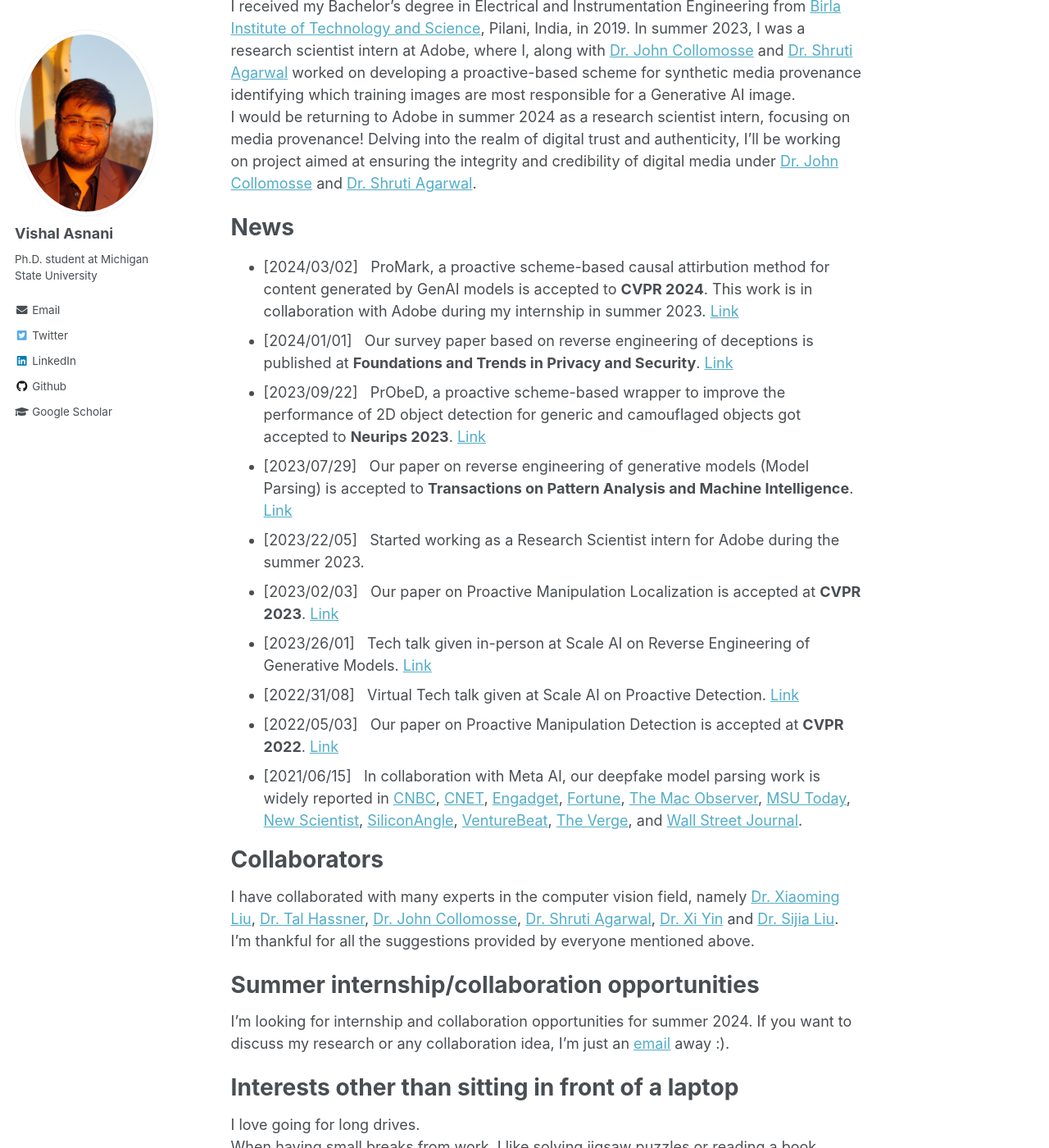
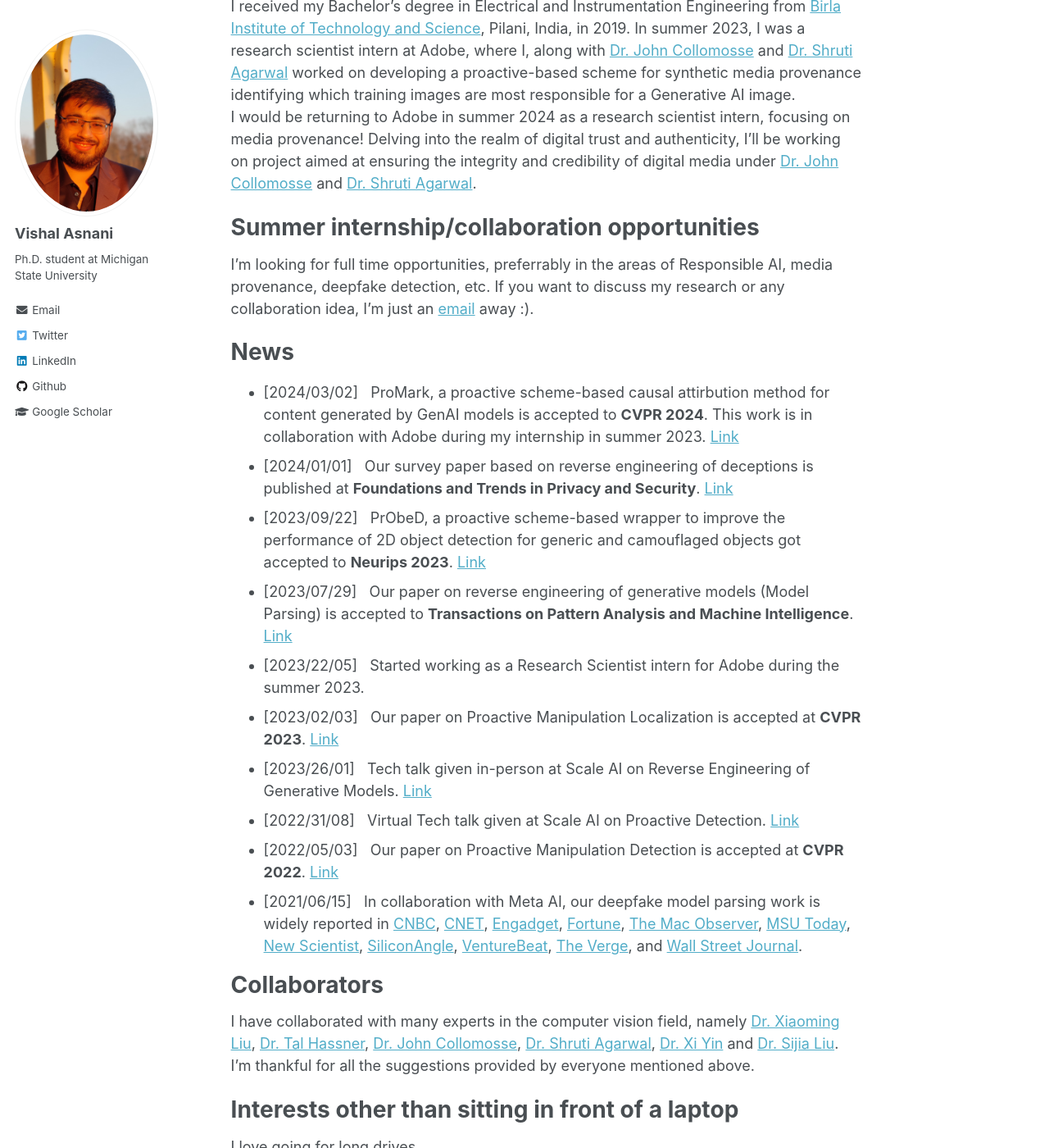
Before and after one commit to vishal3477/vishal3477.github.io, a Jekyll site: the page built from _pages/about.md, in a window 1280 px wide and 1400 px high, scrolled down 452 px. Shown: the whole window at 82% size. Built offline with Jekyll 4.4.1, drawn with Linux system fonts in a browser that asks for light colours.

Commit message:
Update about.md

```diff
--- a/_pages/about.md
+++ b/_pages/about.md
@@ -15,6 +15,10 @@ About me
 I am a fourh-year Ph.D. student in the [Computer science and engineering department](http://www.cse.msu.edu/) at [Michigan State University](https://www.msu.edu/). My research interests lie in the field of Computer Vision, with particular interests in content authenticity, manipulation detection/localization, model parsing, generative modeling, and image generation. I also have some experience with object detection in the wild. All these approaches are based on a proactive scheme which involves adding a signal to the training images, followed by performing various downstream tasks. I'm working under the guidance of [Dr. Xiaoming Liu](http://www.cse.msu.edu/~liuxm/index2.html) at [Computer Vision Lab (CVLAB)](http://cvlab.cse.msu.edu/). <br/>
 I received my Bachelor’s degree in Electrical and Instrumentation Engineering from [Birla Institute of Technology and Science](https://www.bits-pilani.ac.in/), Pilani, India, in 2019. In summer 2023, I was a research scientist intern at Adobe, where I, along with [Dr. John Collomosse](https://research.adobe.com/person/john-collomosse/) and [Dr. Shruti Agarwal](https://agarwalshruti15.github.io/) worked on developing a proactive-based scheme for synthetic media provenance identifying which training images are most responsible for a Generative AI image. <br/>
 I would be returning to Adobe in summer 2024 as a research scientist intern, focusing on media provenance! Delving into the realm of digital trust and authenticity, I'll be working on project aimed at ensuring the integrity and credibility of digital media under [Dr. John Collomosse](https://research.adobe.com/person/john-collomosse/) and [Dr. Shruti Agarwal](https://agarwalshruti15.github.io/).
+
+Summer internship/collaboration opportunities
+======
+I'm looking for full time opportunities, preferrably in the areas of Responsible AI, media provenance, deepfake detection, etc. If you want to discuss my research or any collaboration idea, I'm just an [email](mailto:asnanivi@msu.edu) away :).
 
 News
 ======
@@ -34,10 +38,6 @@ Collaborators
 ======
 I have collaborated with many experts in the computer vision field, namely [Dr. Xiaoming Liu](http://www.cse.msu.edu/~liuxm/index2.html), [Dr. Tal Hassner](https://talhassner.github.io/home/), [Dr. John Collomosse](https://research.adobe.com/person/john-collomosse/), [Dr. Shruti Agarwal](https://agarwalshruti15.github.io/), [Dr. Xi Yin](https://xiyinmsu.github.io/) and [Dr. Sijia Liu](https://lsjxjtu.github.io/). I'm thankful for all the suggestions provided by everyone mentioned above.
 
-Summer internship/collaboration opportunities
-======
-I'm looking for internship and collaboration opportunities for summer 2024. If you want to discuss my research or any collaboration idea, I'm just an [email](mailto:asnanivi@msu.edu) away :).
-
 Interests other than sitting in front of a laptop
 ======
 I love going for long drives.<br/>
```
